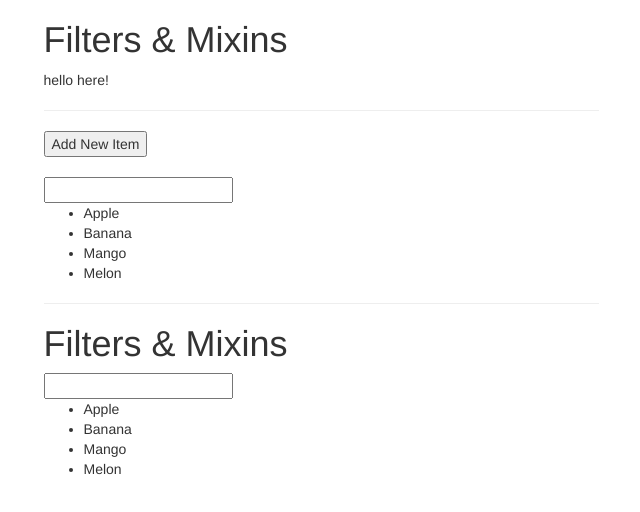
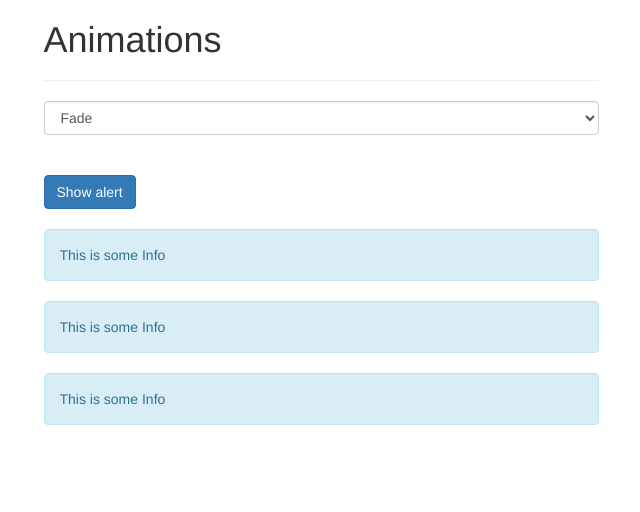
Before and after one commit to Julia-Volkova/Vue-example, a Vue app in the folder vue-cli/: page / in a window 1280 px wide. Shown: the top 512 px of the page, without its empty margins (319-959 px from the left). Built offline with nearby package versions, Linux system fonts and the light colour scheme; a web font is replaced by a local one.

Commit message:
Animation & transition on one element

```diff
--- a/vue-cli/index.html
+++ b/vue-cli/index.html
@@ -5,6 +5,7 @@
   <title>Vue Components</title>
   <link rel="stylesheet" href="https://maxcdn.bootstrapcdn.com/bootstrap/3.3.7/css/bootstrap.min.css" integrity="sha384-BVYiiSIFeK1dGmJRAkycuHAHRg32OmUcww7on3RYdg4Va+PmSTsz/K68vbdEjh4u" crossorigin="anonymous">
   <link href='https://fonts.googleapis.com/css?family=Arizonia' rel='stylesheet' type='text/css'>
+  <link rel="stylesheet" href="https://cdnjs.cloudflare.com/ajax/libs/animate.css/3.5.2/animate.min.css">
 </head>
 <body>
 <div id="app"></div>
--- a/vue-cli/src/App.vue
+++ b/vue-cli/src/App.vue
@@ -2,46 +2,95 @@
   <div class="container">
     <div class="row">
       <div class="col-xs-12 col-sm-8 col-sm-offset-2 col-md-6 col-md-offset-3">
-        <h1>Filters & Mixins</h1>
-        <p>{{ text | toUppercase | to-lowercase }}</p>
+        <h1>Animations</h1>
         <hr>
-        <button class="newItem" @click="fruits.push('Berries')">Add New Item</button>
-        <input type="text" v-model="filterText">
-        <ul>
-          <li v-for="fruit in filteredFruits">{{ fruit }}</li>
-        </ul>
-        <hr>
-        <app-list></app-list>
+        <select v-model="alertAnimation" class="form-control">
+          <option value="fade">Fade</option>
+          <option value="slide">Slide</option>
+        </select>
+        <br><br>
+        <button class="btn btn-primary" @click="show = !show">Show alert</button>
+        <br><br>
+        <transition :name="alertAnimation">
+          <div class="alert alert-info" v-show="show">This is some Info</div>
+        </transition>
+        <transition name="slide" appear>
+          <div class="alert alert-info" v-if="show">This is some Info</div>
+        </transition>
+        <transition
+          enter-class=""
+          enter-active-class="animated rubberBand"
+          leave-active-class="animated shake">
+          <div class="alert alert-info" v-if="show">This is some Info</div>
+        </transition>
       </div>
     </div>
   </div>
 </template>
 
 <script>
-  import List from './List.vue';
-  import { fruitMixin } from './fruitMixin';
-
   export default {
-    mixins: [fruitMixin],
     data() {
       return {
-        text: 'Hello here!'
+        show: true,
+        alertAnimation: 'fade'
       }
-    },
-    filters: {
-      toUppercase(value) {
-        return value.toUpperCase();
-      }
-    },
-    components: {
-      'app-list': List
     }
   }
 </script>
 
 <style>
-  .newItem {
-    display: block;
-    margin-bottom: 20px;
+  .fade-enter {
+    opacity: 0;
+  }
+
+  .fade-enter-active {
+    transition: opacity 1s;
+  }
+
+  .fade-leave {
+
+  }
+
+  .fade-leave-active {
+    transition: opacity 1s;
+    opacity: 0;
+  }
+
+  .slide-enter {
+    opacity: 0;
+  }
+
+  .slide-enter-active {
+    animation: slide-in 1s ease-out forwards;
+    transition: opacity .5s;
+  }
+
+  .slide-leave {
+
+  }
+
+  .slide-leave-active {
+    animation: slide-out 1s ease-out forwards;
+    transition: opacity 1s;
+    opacity: 0;
+  }
+
+  @keyframes slide-in {
+    from {
+      transform: translateY(20px);
+    }
+    to {
+      transform: translateY(0);
+    }
+  }
+
+  @keyframes slide-out {
+    from {
+      transform: translateY(0);
+    }
+    to {
+      transform: translateY(20px);
+    }
   }
 </style>
--- a/vue-cli/src/List.vue
+++ /dev/null
@@ -1,20 +0,0 @@
-<template>
-  <div>
-    <h1>Filters & Mixins</h1>
-    <input type="text" v-model="filterText">
-    <ul>
-      <li v-for="fruit in filteredFruits">{{ fruit }}</li>
-    </ul>
-  </div>
-</template>
-
-<script>
-  import { fruitMixin } from './fruitMixin';
-
-  export default {
-    mixins: [fruitMixin],
-    created() {
-      console.log('Inside List Created Hook');
-    }
-  }
-</script>
--- a/vue-cli/src/fruitMixin.js
+++ /dev/null
@@ -1,18 +0,0 @@
-export const fruitMixin = {
-  data() {
-    return {
-      fruits: ['Apple', 'Banana', 'Mango', 'Melon'],
-      filterText: ''
-    }
-  },
-  computed: {
-    filteredFruits() {
-      return this.fruits.filter((element) => {
-        return element.match(this.filterText);
-      });
-    }
-  },
-  created() {
-    console.log('Created');
-  }
-};
--- a/vue-cli/src/main.js
+++ b/vue-cli/src/main.js
@@ -1,15 +1,5 @@
 import Vue from 'vue'
 import App from './App.vue'
-
-Vue.filter('to-lowercase', function (value) {
-  return value.toLowerCase();
-});
-
-Vue.mixin({
-  created() {
-    console.log('Global Mixin - Created Hook');
-  }
-});
 
 new Vue({
   el: '#app',
```
Lines whose indentation alone changed are shown as unchanged.
